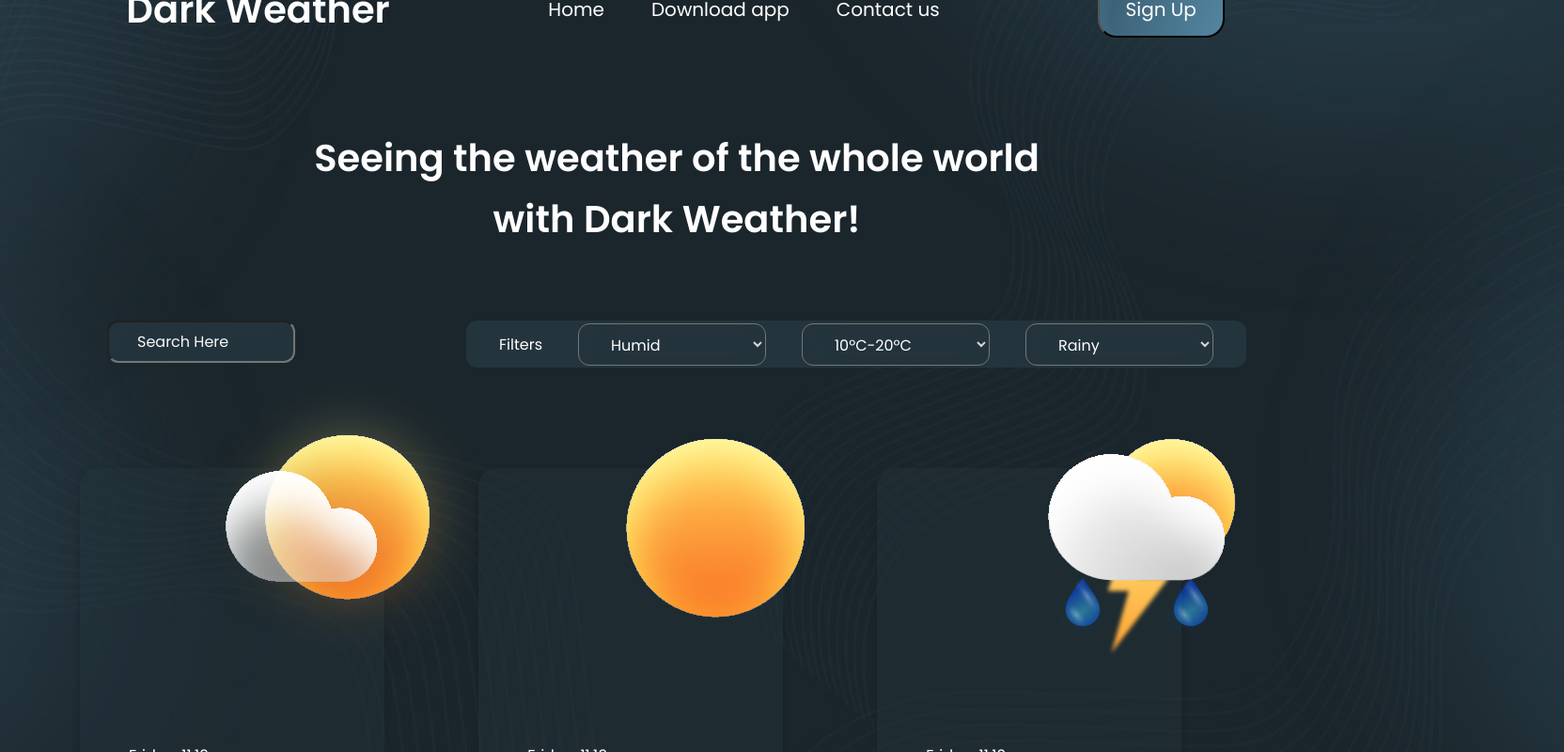
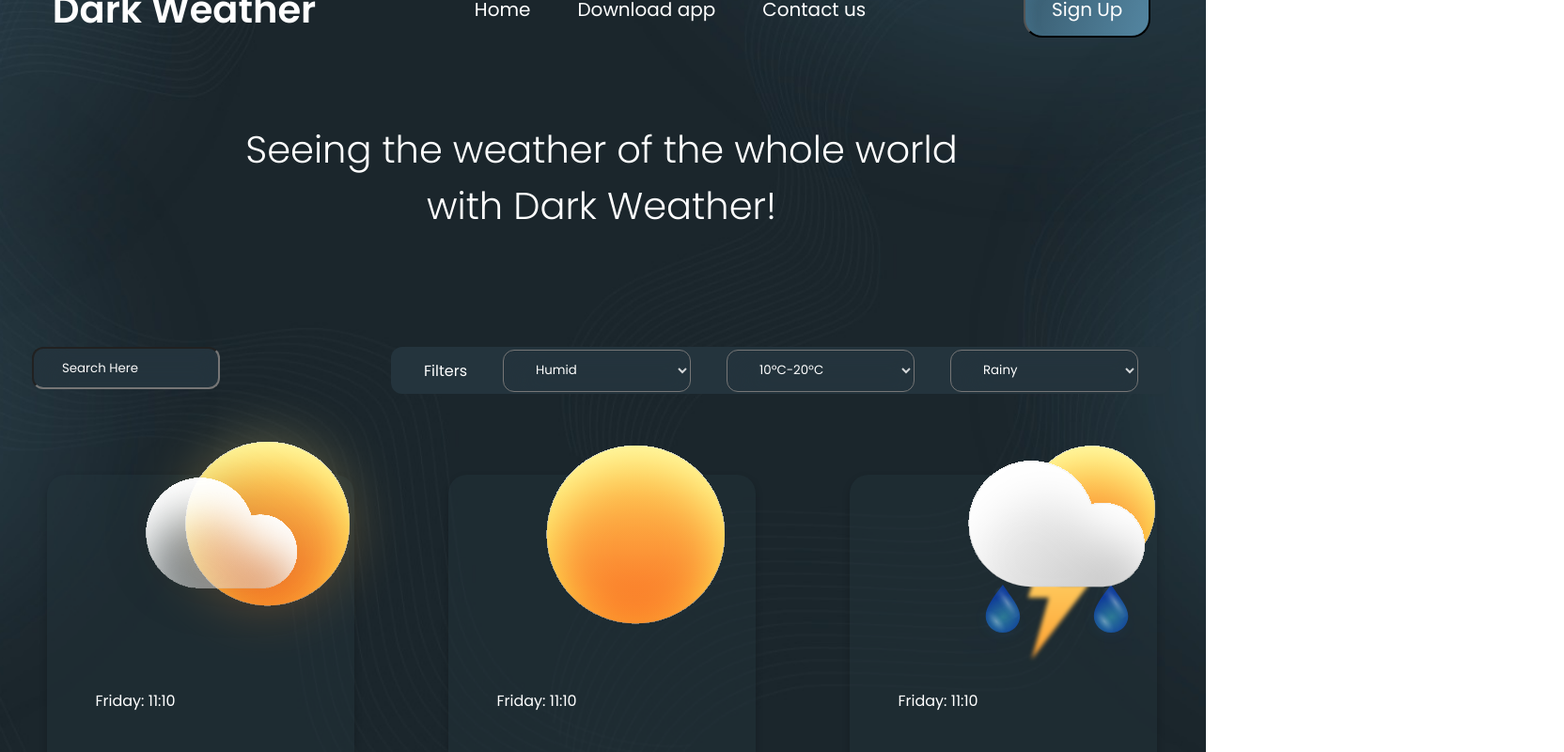
Before and after one commit to mavrk-mose/dark-weather, a React (Vite) app: page / in a window 1280 px wide. Shown: the part 80-880 px from the top of the page at 94% size, 1664 px wide, since content can reach past the window. Built offline with nearby package versions, Linux system fonts and the light colour scheme; no server answers.

Commit message:
fixed bugs in index.css

```diff
--- a/src/App.tsx
+++ b/src/App.tsx
@@ -84,7 +84,7 @@ function App() {
         </div>
       </div>
       <div className="cards">
-        <div className="col-sm">
+        <div className="card">
           <img src={pcloudy} className="weather-icon-1" alt="pcloudy" />
             <div className="info-card">
               <div className="name-temp">
@@ -96,7 +96,7 @@ function App() {
               {data.weather ? <ul>{data.weather[0].main}</ul> : null}
             </div>
         </div>
-        <div className="col-sm">
+        <div className="card">
         <img src={sunny} className="weather-icon-2" alt="sunny" />
           <div className="info-card">
           <div className="name-temp">
@@ -108,7 +108,7 @@ function App() {
               {data1.weather ? <ul>{data1.weather[0].main}</ul> : null}
           </div>
         </div>
-        <div className="col-sm">
+        <div className="card">
         <img src={rainy} className="weather-icon-3" alt="rainy" />
           <div className="info-card">
           <div className="name-temp">
--- a/src/index.css
+++ b/src/index.css
@@ -2,7 +2,6 @@
 *{
   font-family: 'Poppins', sans-serif;
   font-style: normal;
-  font-size: 16px;
   box-sizing: border-box;
   margin: 0;
   padding: 0;
@@ -10,14 +9,13 @@
 }
 
 body {
+  background: url('./assets/background.jpeg') no-repeat center center/cover;
   min-height: 100vh;
   font-synthesis: none;
   text-rendering: optimizeLegibility;
   -webkit-font-smoothing: antialiased;
   -moz-osx-font-smoothing: grayscale;
   -webkit-text-size-adjust: 100%;
-  background-color: #1B262C;
-
 }
 
 .container{
@@ -25,52 +23,36 @@ body {
   width: 100%;
   max-width: 1440px;
   min-height: 100vh;
-  height: 100vh;
+  height: fit-content;
   margin: 0 auto;
   color: #FFFF;
 
   display: flex;
-  flex-direction: row;
+  flex-direction: column;
+  align-items: center;
 }
-.container:before{
-  content: '';
-  background: url('./assets/background.jpeg') no-repeat center center/cover;
-  position: absolute;
-  width: 130%;
-  height: 180%;
-  top: 0;
-  left: 0;
-
-}
-
 h2{
   width: 281px;
   height: 60px;
   font-size: 40px;
 }
 h3{
-  font-weight: 300px;
+  font-weight: 300;
   font-size: 40px;
-  line-height:65px;
+  line-height:1.5;
   text-align: center;
-  left: 331px;
-  right: 331px;
 }
 h4{
-  width: 251px;
-  height: 65px;
   font-weight: 700;
   font-size: 25px;
-  line-height: 65px;
+
 }
 h5{
   width: 145px;
   height: 50px;
   font-weight:100;
   font-size: 30px;
-  line-height: 65px;
 }
-
 .weather-icon-1{
   position: absolute;
   width: 345.07px;
@@ -92,7 +74,7 @@ h5{
   left: 1014px;
   top: 0px;
 }
-.col-sm {
+.card {
   background-color: rgba(36, 53, 62, 0.4);
   box-shadow: 0 4px 8px 0 rgba(0,0,0,0.2);
   transition: 0.3s;
@@ -101,7 +83,7 @@ h5{
   border-radius: 20px;
 }
 
-.col-sm:hover {
+.card:hover {
   box-shadow: 0 8px 16px 0 rgba(0,0,0,0.2);
 }
 
@@ -122,15 +104,13 @@ h5{
 
 .cards{
   display: flex;
-  flex-direction: row;
+  justify-content: center;
   align-items:center;
   gap: 100px;
-
   position:relative;
-  width: 1172.42px;
+  width: 100%;
   height: 547.46px;
-  left: 85px;
-  top: 547px;
+  margin-top: 0 0 50px 0;
 }
 
 ul{
@@ -163,18 +143,16 @@ button{
   align-items: center;
   padding: 0px;
   gap: 168px;
-  position: absolute;
+  position: relative;
   width: 1277px;
   height: 78px;
-  left: 80px;
-  top: 51px;
+  margin-top: 51px;
 }
 .content{
-  position: absolute;
+  position: relative;
   width: 778px;
   height: 140px;
-  left: 331px;
-  top: 216px;
+  margin-top: 80px;
 }
 .filters{
   display: flex;
@@ -184,11 +162,10 @@ button{
   padding: 0px;
   gap: 182px;
 
-  position: absolute;
+  position: relative;
   width: 1270px;
   height: 105px;
-  left: 85px;
-  top: 421px;
+  margin-top: 100px;
 }
 
 input, select{
@@ -236,12 +213,6 @@ input, select{
     width: 505px;
     height: 240px;
   }
-  .navbar {
-    display: none;
-  }
-  .filter-box{
-    display: none;
-  }
   .weather-icon-1{
     left: 500px;
     top: 258px;
@@ -279,12 +250,7 @@ input, select{
     width: 505px;
     height: 240px;
   }
-  .navbar {
-    display: none;
-  }
-  .filter-box{
-    display: none;
-  }
+
   .weather-icon-1{
     left: 500px;
     top: 258px;
```
